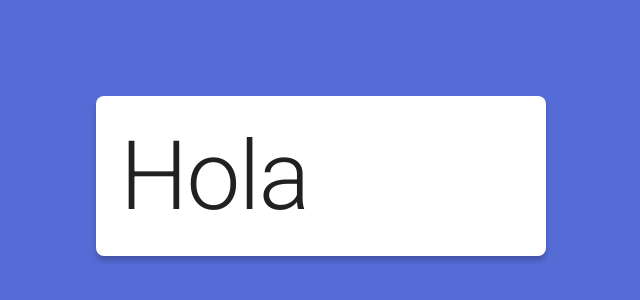
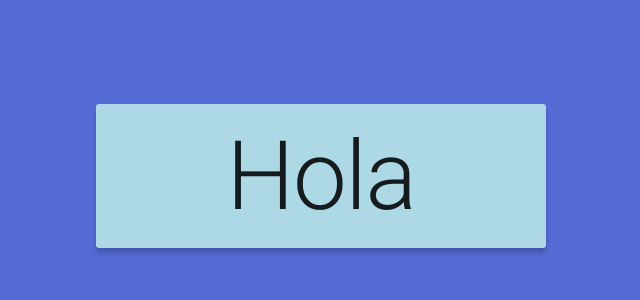
Before and after one commit to CJ-arg/mern-challenge, a React (Vite) app: page /auth/login in a window 1280 px wide. Shown: the part 224-524 px from the top of the page, without its empty margins (319-959 px from the left). Built offline with nearby package versions, Linux system fonts and the light colour scheme.

Commit message:
Login Page

```diff
--- a/src/auth/pages/LoginPage.tsx
+++ b/src/auth/pages/LoginPage.tsx
@@ -16,9 +16,10 @@ export const LoginPage = () => {
         xs={3}
         sx={{
           width: { sm: 450 },
-          backgroundColor: "white",
-          padding: 3,
-          borderRadius: 2,
+          backgroundColor: "lightblue",
+          padding: 2,
+          borderRadius: 0.8,
+          textAlign: "center",
         }}
       >
         {" "}
```
